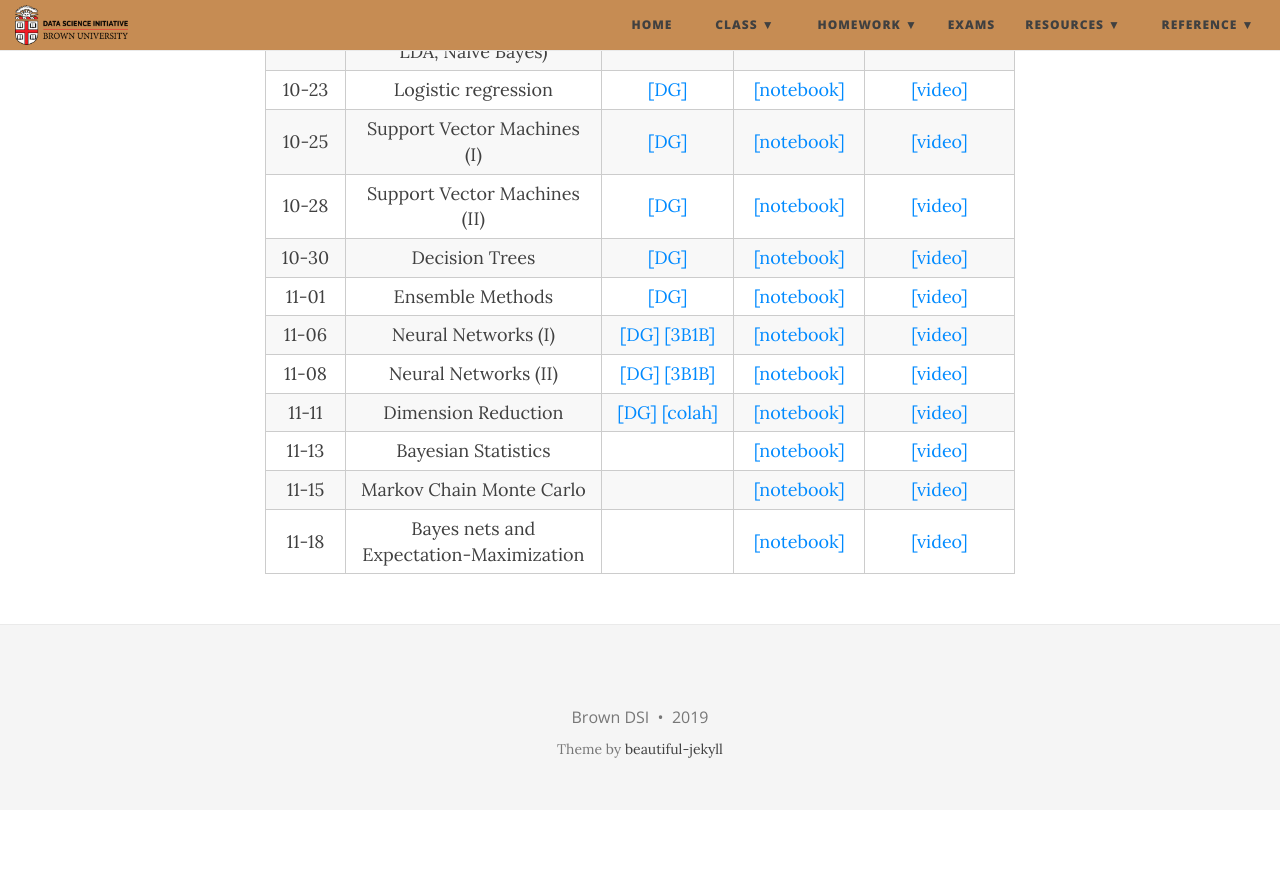
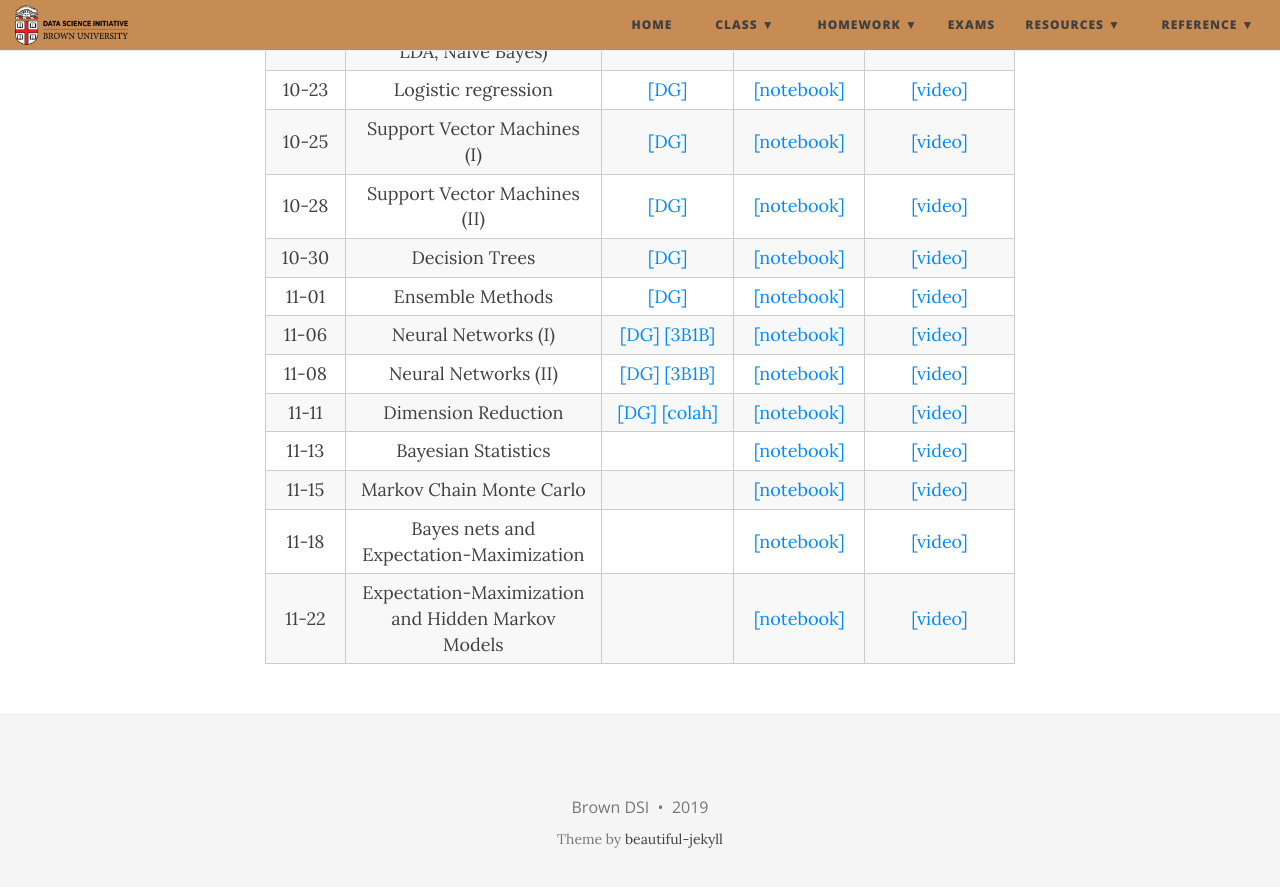
Before and after one commit to data1010/data1010.github.io, a Jekyll site: the page built from class.md, in a window 1280 px wide and 900 px high, scrolled down 1431 px. Shown: the top 887 px of the window. Built offline with Jekyll 4.4.1, drawn with Linux system fonts in a browser that asks for light colours; nearby versions of some CDN libraries; before the commit the page ends 2241 px from its top, so only the background shows below that.

Commit message:
Add video link

```diff
--- a/class.md
+++ b/class.md
@@ -231,5 +231,12 @@ title: Notebooks and videos
       <td style="text-align: center"><a href="https://nbviewer.jupyter.org/github/data1010/problem-sets/blob/master/11-18/data1010-11-18.ipynb">[notebook]</a></td>
       <td style="text-align: center"><a href="https://youtu.be/jl_SFeoNPGY">[video]</a></td>
     </tr>
+    <tr>
+      <td style="text-align: center">11-22</td>
+      <td style="text-align: center">Expectation-Maximization and Hidden Markov Models</td>
+      <td style="text-align: center"><a href="https://mathigon.org/course/bayesian-inference-and-graphical-models/markov-chain-monte-carlo"></a></td>
+      <td style="text-align: center"><a href="https://nbviewer.jupyter.org/github/data1010/problem-sets/blob/master/11-22/data1010-11-22.ipynb">[notebook]</a></td>
+      <td style="text-align: center"><a href="https://youtu.be/Ny9lGrCNpNM">[video]</a></td>
+    </tr>
   </tbody>
 </table>
```
